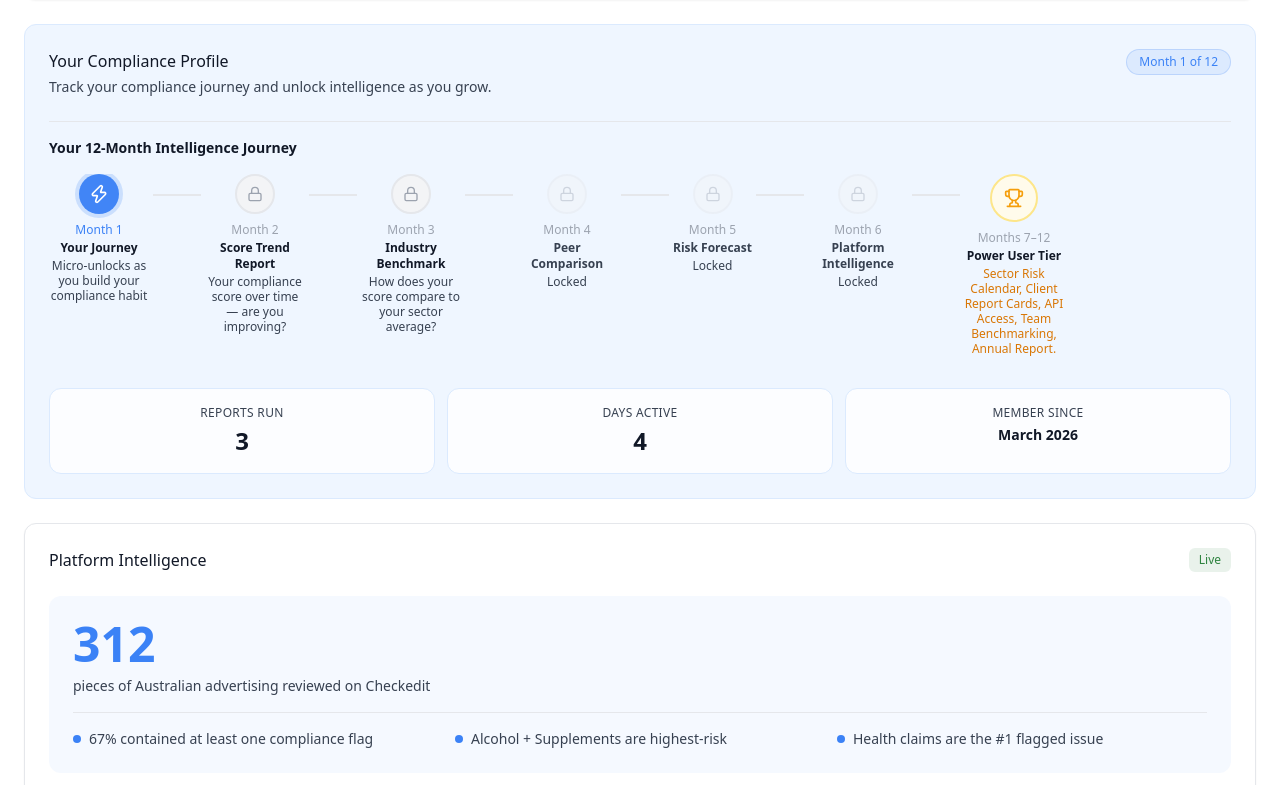
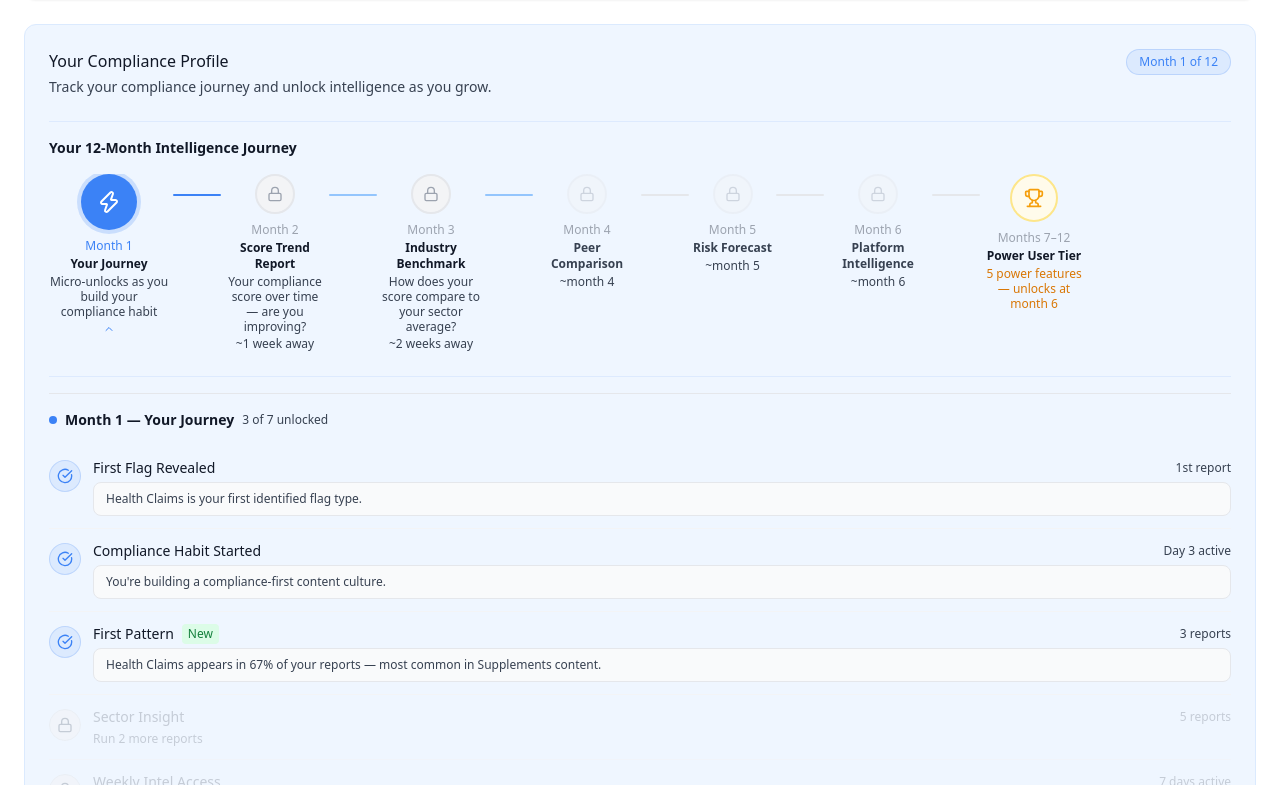
Before and after one commit to StuSheridan/checkedit-intel, a Next.js app: page /intel in a window 1280 px wide. Shown: the part 955-1740 px from the top of the page. Built offline with nearby package versions, Linux system fonts and the light colour scheme.

Commit message:
feat: intel — expandable month 1 timeline node with countdown labels and graduated lines

```diff
--- a/src/components/intel/UnlockTimeline.tsx
+++ b/src/components/intel/UnlockTimeline.tsx
@@ -1,4 +1,8 @@
-import { Zap, Lock, Trophy } from 'lucide-react';
+'use client';
+
+import { useState } from 'react';
+import { Zap, Lock, Trophy, ChevronDown } from 'lucide-react';
+import MicroUnlockTrack from './MicroUnlockTrack';
 
 interface TimelineMonth {
   month: number;
@@ -56,21 +60,21 @@ const TIMELINE_MONTHS: TimelineMonth[] = [
     month: 7,
     label: 'Months 7–12',
     name: 'Power User Tier',
-    description: 'Sector Risk Calendar, Client Report Cards, API Access, Team Benchmarking, Annual Report.',
+    description: '5 power features — unlocks at month 6',
     state: 'future',
     isFuture: true,
   },
 ];
 
 function NodeIcon({ state, isFuture }: { state: string; isFuture?: boolean }) {
-  if (state === 'active') return <Zap className="w-5 h-5 text-white" />;
+  if (state === 'active') return <Zap className="w-6 h-6 text-white" />;
   if (isFuture) return <Trophy className="w-5 h-5 text-amber-500" />;
   return <Lock className="w-4 h-4 text-grey-400" />;
 }
 
 function nodeCircleClass(state: string, isFuture?: boolean): string {
   if (state === 'active') {
-    return 'w-10 h-10 rounded-full bg-brand-primary flex items-center justify-center ring-4 ring-brand-primary/20 animate-pulse';
+    return 'w-14 h-14 rounded-full bg-brand-primary flex items-center justify-center ring-4 ring-brand-primary/20 animate-pulse cursor-pointer';
   }
   if (isFuture) {
     return 'w-12 h-12 rounded-full bg-amber-50 border-2 border-amber-200 flex items-center justify-center';
@@ -78,18 +82,44 @@ function nodeCircleClass(state: string, isFuture?: boolean): string {
   if (state === 'teased') {
     return 'w-10 h-10 rounded-full bg-grey-100 border-2 border-grey-200 flex items-center justify-center';
   }
-  // locked
   return 'w-10 h-10 rounded-full bg-grey-100 border-2 border-grey-200 flex items-center justify-center opacity-40';
 }
 
-function TimelineNode({ month, isLast }: { month: TimelineMonth; isLast: boolean }) {
+function lineColor(index: number): string {
+  if (index < 1) return 'rgb(59 130 246)';
+  if (index < 3) return 'rgb(147 197 253)';
+  return 'rgb(229 231 235)';
+}
+
+function TimelineNode({
+  month,
+  index,
+  isLast,
+  expandedMonth,
+  onToggle,
+}: {
+  month: TimelineMonth;
+  index: number;
+  isLast: boolean;
+  expandedMonth: number | null;
+  onToggle: (m: number) => void;
+}) {
+  const tooltipTitle =
+    month.state !== 'active'
+      ? `${month.name} — ${month.state === 'teased' ? 'coming soon' : 'locked'}`
+      : undefined;
+
   return (
     <div className="flex items-start">
       <div className="flex flex-col items-center">
-        <div className={nodeCircleClass(month.state, month.isFuture)}>
+        <div
+          className={nodeCircleClass(month.state, month.isFuture)}
+          onClick={month.state === 'active' ? () => onToggle(month.month) : undefined}
+          title={tooltipTitle}
+        >
           <NodeIcon state={month.state} isFuture={month.isFuture} />
         </div>
-        <div className="mt-2 text-center max-w-[80px] lg:max-w-[100px]">
+        <div className={`mt-2 text-center ${month.state === 'active' ? 'max-w-[100px] lg:max-w-[120px]' : 'max-w-[80px] lg:max-w-[100px]'}`}>
           <p className={`text-xs font-medium ${month.state === 'active' ? 'text-brand-primary' : 'text-grey-400'}`}>
             {month.label}
           </p>
@@ -101,26 +131,51 @@ function TimelineNode({ month, isLast }: { month: TimelineMonth; isLast: boolean
               {month.description}
             </p>
           )}
+          {month.state === 'teased' && (
+            <p className="text-xs text-brand-body-text mt-0.5">
+              ~{month.month - 1} week{month.month - 1 !== 1 ? 's' : ''} away
+            </p>
+          )}
           {month.state === 'locked' && (
-            <p className="text-xs text-grey-300 mt-0.5">Locked</p>
+            <p className="text-xs text-grey-300 mt-0.5">
+              {month.month <= 6 ? `~month ${month.month}` : 'Month 6+'}
+            </p>
           )}
           {month.isFuture && (
             <p className="text-xs text-amber-600 mt-0.5 leading-tight">
               {month.description}
             </p>
           )}
+          {month.state === 'active' && (
+            <div className="flex items-center justify-center mt-1">
+              <ChevronDown
+                className={`w-3 h-3 text-brand-primary transition-transform duration-200 ${
+                  expandedMonth === month.month ? 'rotate-180' : ''
+                }`}
+              />
+            </div>
+          )}
         </div>
       </div>
       {!isLast && (
-        <div className="h-0.5 bg-grey-200 flex-shrink-0 w-8 lg:w-12 mt-5 mx-1" />
+        <div
+          className="h-0.5 flex-shrink-0 w-8 lg:w-12 mt-5 mx-1 rounded-full"
+          style={{ background: lineColor(index) }}
+        />
       )}
     </div>
   );
 }
 
 export default function UnlockTimeline() {
+  const [expandedMonth, setExpandedMonth] = useState<number | null>(1);
+
+  const handleToggle = (month: number) => {
+    setExpandedMonth(expandedMonth === month ? null : month);
+  };
+
   return (
-    <div className="border-t border-grey-200 pt-4">
+    <div className="border-t border-brand-primary/10 pt-4">
       <div className="flex items-center gap-2 mb-4">
         <h3 className="text-sm font-semibold text-brand-title-text">Your 12-Month Intelligence Journey</h3>
       </div>
@@ -128,10 +183,23 @@ export default function UnlockTimeline() {
       <div className="overflow-x-auto pb-2">
         <div className="flex items-start gap-0 min-w-max lg:min-w-0 lg:w-full">
           {TIMELINE_MONTHS.map((month, index) => (
-            <TimelineNode key={month.month} month={month} isLast={index === TIMELINE_MONTHS.length - 1} />
+            <TimelineNode
+              key={month.month}
+              month={month}
+              index={index}
+              isLast={index === TIMELINE_MONTHS.length - 1}
+              expandedMonth={expandedMonth}
+              onToggle={handleToggle}
+            />
           ))}
         </div>
       </div>
+
+      {expandedMonth === 1 && (
+        <div className="mt-4 border-t border-brand-primary/10 pt-4">
+          <MicroUnlockTrack />
+        </div>
+      )}
     </div>
   );
 }
```
